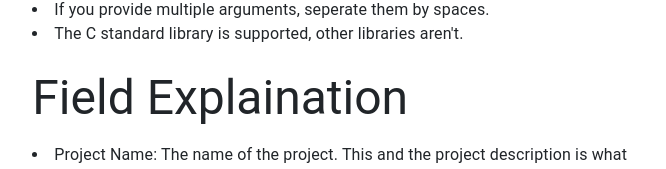
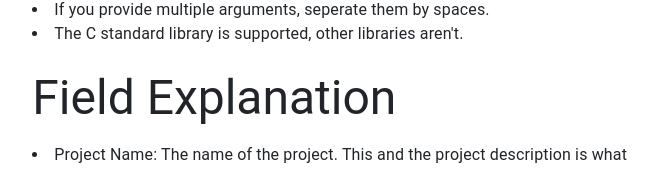
Before and after one commit to jurrewolff/volunteer-computing, a React (Create React App) app in the folder flask_react/: page /usage in a window 1280 px wide. Shown: the part 1538-1707 px from the top of the page, without its empty margins (265-931 px from the left). Built offline with nearby package versions, Linux system fonts and the light colour scheme.

Commit message:
Opmaak + Spellingsfout gefixt

```diff
--- a/flask_react/src/Pages/Usage.js
+++ b/flask_react/src/Pages/Usage.js
@@ -82,7 +82,7 @@ const Usage = () => {
                         <Typography
                             variant="h3" gutterBottom component="div"
                         >
-                        Field Explaination
+                        Field Explanation
                         </Typography>
                         <Typography sx={{ pb: 3 }} >
                           {/* <ul> */}
```
Also changed, not shown: 1 other file (tests, documents, lock files or other folders).
